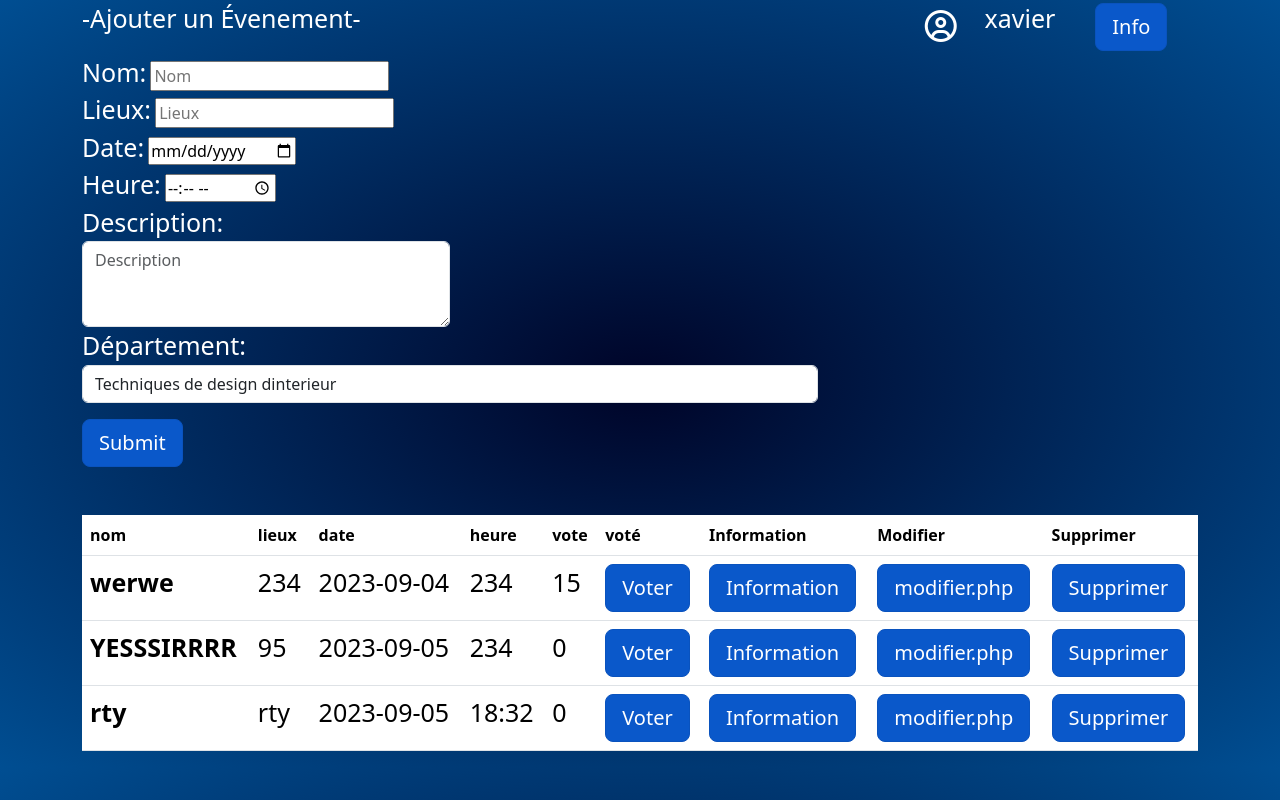
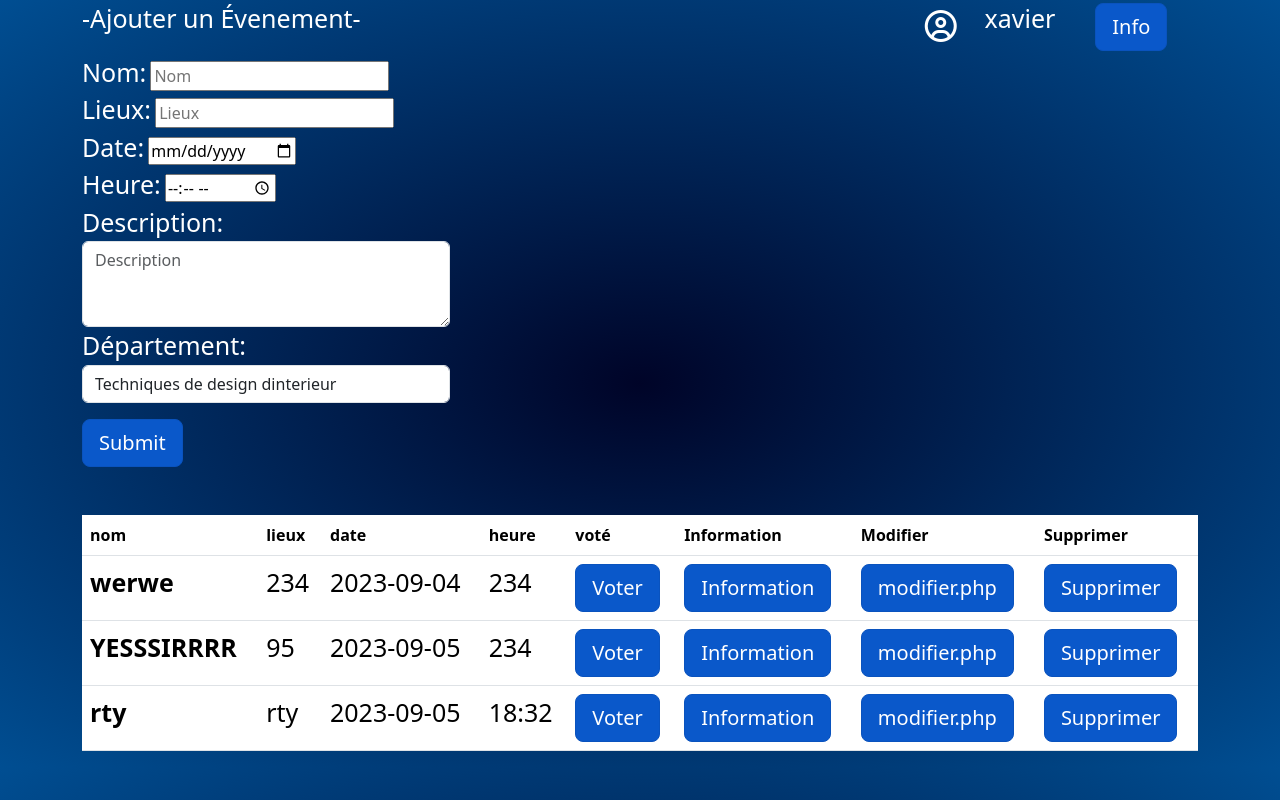
Before and after one commit to Caporal6/IntraVote, a PHP site: page /evenement.php in a window 1280 px wide. Run offline with PHP 8.4, Linux system fonts and the light colour scheme; a user stored in the database is signed in; data comes from the database, SQL or seed files in the repository; data that the repository does not hold is empty; some libraries are stand-ins or nearby versions.

Commit message:
Page evenement fini

```diff
--- a/css/styleEvenement.css
+++ b/css/styleEvenement.css
@@ -11,5 +11,5 @@
 }
 
 tbody{
-    color: green;
+    background-color: green;
 }
--- a/evenement.php
+++ b/evenement.php
@@ -103,13 +103,13 @@
 ?>
 
 
-    <div class="container">
+    <div class="container ">
         <div class="row">
-            <div class="col-8">
+            <div class="col-8  ">
                 <form method="post" action="evenement.php">
                 <p>-Ajouter un Évenement-</p>
 
-                    <div class="form-group">
+                    <div class="form-group ">
                         <label for="">Nom: </label>
                         <input type="text" name="nom" class="form.control" placeholder="Nom" value="" required>
                     </div>
@@ -137,7 +137,7 @@
                     <div class="form-group">
                         <label for="">Département: </label>
                         <!--<input type="text"  class="form.control" placeholder="Département" value="" > -->
-                            <select class="form-control" name="departement">
+                            <select class="form-control w-50" name="departement">
                                 <option>Techniques de design dinterieur</option>
                                 <option>Technologie du genie metallurgique</option>
                                 <option>Techniques de la documentation</option>
@@ -194,10 +194,10 @@
     </div>
 
 
-<div class="container">
-    <div class="row mt-5">
-        <div class="col-12">
-            <table class="table">
+<div class="container ">
+    <div class="row mt-5 ">
+        <div class="col-12 ">
+            <table class="table ">
                 <thead>
                     <tr>
 
@@ -205,7 +205,6 @@
                         <th scope="col">lieux</th>
                         <th scope="col">date</th>
                         <th scope="col">heure</th>
-                        <th scope="col">vote</th>
                         <th scope="col">voté</th>
                         <th scope="col">Information</th>
                         <th scope="col">Modifier</th>
@@ -236,11 +235,10 @@
                         // output data of each row
                             while($row = $result->fetch_assoc()) {
                                 $var_value = $row["id"];
-                                echo '<tr style="color"><th scope="row">'. $row["nom"].'</th>
+                                echo '<tr><th scope="row">'. $row["nom"].'</th>
                                 <td>'. $row["lieux"].'</td>
                                 <td>'. $row["date"].'</td>
                                 <td>'. $row["heure"].'</td>
-                                <td>'. $row["vote"].'</td>
                                 <td><a href="choixVote.php?varname='.$var_value.'" class="btn btn-primary btn-lg active" role="button" aria-pressed="true">Voter</a></td>
                                 <td><a href="information.php?varname='.$var_value.'" class="btn btn-primary btn-lg active" role="button" aria-pressed="true">Information</a></td>
                                 <td><a href="modifier.php?varname='.$var_value.'" class="btn btn-primary btn-lg active" role="button" aria-pressed="true">modifier.php</a>   </td>
```
